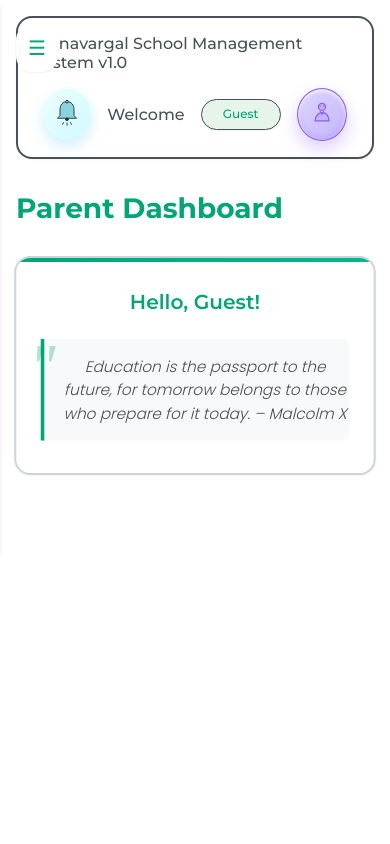
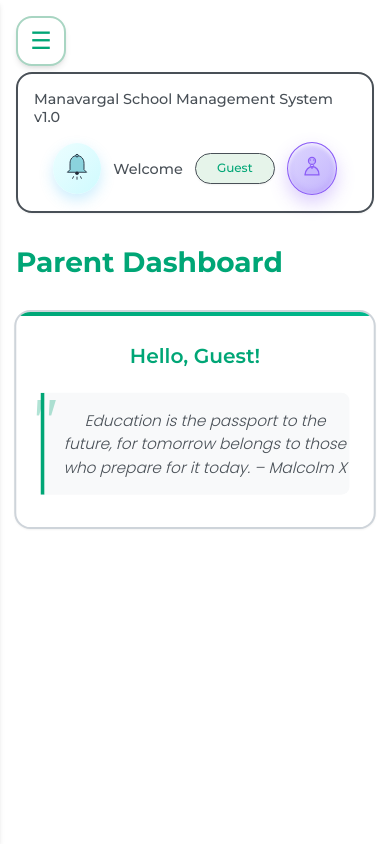
Before and after one commit to anxmeshhh/School-Management-System-Fully-Fledged-, a Django app: template users/templates/users/parent_dashboard.html in a window 390 px wide. Run offline with Django 5.2, Linux system fonts and the light colour scheme; the template is opened without the code that fills it, so the values that code supplies are empty.

Commit message:
Made the changes in SMS

```diff
--- a/users/templates/users/parent_dashboard.html
+++ b/users/templates/users/parent_dashboard.html
@@ -410,26 +410,53 @@
             100% { transform: scale(1); }
         }
 
+        /* FIXED: Menu toggle positioning */
         .menu-toggle {
             display: none;
-            font-size: 1.25rem;
+            font-size: 1.5rem;
             color: var(--primary-color);
             background: var(--white);
-            border: none;
+            border: 2px solid var(--sidebar-border);
             cursor: pointer;
-            position: absolute;
-            top: 1.5rem;
+            position: fixed;
+            top: 1rem;
             left: 1rem;
-            z-index: 30;
+            z-index: 25;
             padding: 0.75rem;
             border-radius: var(--border-radius);
-            box-shadow: var(--shadow-sm);
+            box-shadow: var(--shadow-md);
             transition: var(--transition);
+            width: 50px;
+            height: 50px;
+            align-items: center;
+            justify-content: center;
         }
 
         .menu-toggle:hover {
             background: var(--primary-color);
             color: var(--white);
+            transform: scale(1.05);
+        }
+
+        /* Sidebar overlay for mobile */
+        .sidebar-overlay {
+            display: none;
+            position: fixed;
+            top: 0;
+            left: 0;
+            width: 100%;
+            height: 100%;
+            background: rgba(0, 0, 0, 0.5);
+            z-index: 15;
+            opacity: 0;
+            transition: var(--transition);
+            pointer-events: none;
+        }
+
+        .sidebar-overlay.active {
+            display: block;
+            opacity: 1;
+            pointer-events: all;
         }
 
         .ripple {
@@ -476,15 +503,21 @@
             .sidebar {
                 width: 280px;
                 transform: translateX(-100%);
+                z-index: 1000;
             }
 
             .sidebar.active {
                 transform: translateX(0);
             }
 
+            .sidebar-overlay {
+                display: block;
+            }
+
             .main-content {
                 margin-left: 0;
                 padding: 1rem;
+                padding-top: 5rem;
             }
 
             .title {
@@ -515,6 +548,7 @@
 
             .sidebar-header {
                 font-size: 1.125rem;
+                padding-top: 5rem;
             }
 
             .sidebar-nav a {
@@ -529,7 +563,8 @@
 
             .sidebar {
                 width: 100%;
-                height: auto;
+                max-width: 320px;
+                height: 100vh;
                 position: fixed;
                 top: 0;
                 left: 0;
@@ -544,6 +579,7 @@
             .main-content {
                 margin-left: 0;
                 padding: 1rem;
+                padding-top: 5rem;
             }
 
             .card-container {
@@ -573,6 +609,7 @@
             .header-right {
                 justify-content: center;
                 gap: 1rem;
+                flex-wrap: wrap;
             }
 
             .username-box {
@@ -605,10 +642,21 @@
 
             .sidebar-header {
                 font-size: 1.125rem;
+                padding-top: 5rem;
+            }
+        }
+
+        @media (max-width: 480px) {
+            .main-content {
+                padding-top: 4.5rem;
             }
 
-            .sidebar-nav a {
-                font-size: 0.95rem;
+            .header-text {
+                font-size: 0.9rem;
+            }
+
+            .header-right {
+                gap: 0.75rem;
             }
         }
 
@@ -644,6 +692,9 @@
     <div class="container">
         <!-- Mobile Menu Toggle -->
         <button class="menu-toggle" id="menuToggle">☰</button>
+
+        <!-- Sidebar Overlay -->
+        <div class="sidebar-overlay" id="sidebarOverlay"></div>
 
         <!-- Sidebar -->
         <div class="sidebar" id="sidebar">
@@ -786,15 +837,36 @@
 
             const menuToggle = document.getElementById('menuToggle');
             const sidebar = document.getElementById('sidebar');
+            const sidebarOverlay = document.getElementById('sidebarOverlay');
+
+            function openSidebar() {
+                sidebar.classList.add('active');
+                sidebarOverlay.classList.add('active');
+            }
+
+            function closeSidebar() {
+                sidebar.classList.remove('active');
+                sidebarOverlay.classList.remove('active');
+            }
 
             menuToggle.addEventListener('click', (e) => {
                 e.stopPropagation();
-                sidebar.classList.toggle('active');
+                sidebar.classList.contains('active') ? closeSidebar() : openSidebar();
             });
 
+            sidebarOverlay.addEventListener('click', closeSidebar);
+
             document.addEventListener('click', (e) => {
-                if (window.innerWidth <= 768 && !sidebar.contains(e.target) && !menuToggle.contains(e.target)) {
-                    sidebar.classList.remove('active');
+                if (window.innerWidth <= 768 &&
+                    !sidebar.contains(e.target) &&
+                    !menuToggle.contains(e.target)) {
+                    closeSidebar();
+                }
+            });
+
+            window.addEventListener('resize', () => {
+                if (window.innerWidth > 768) {
+                    closeSidebar();
                 }
             });
 
```
Also changed, not shown: users/templates/users/parent_profile_view.html (+1 -10 lines), users/templates/users/parent_student_circular.html (+2 -18 lines), users/templates/users/parent_student_leave.html (+1 -10 lines), users/templates/users/parent_student_portal.html (+1 -10 lines), users/templates/users/parent_student_progress_card.html (+1 -10 lines), users/templates/users/parent_student_timetable.html (+1 -10 lines).
